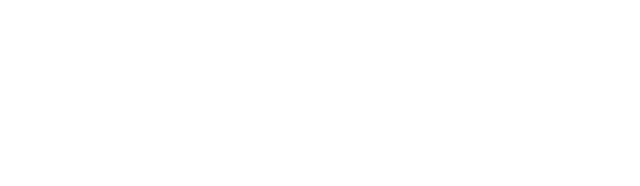
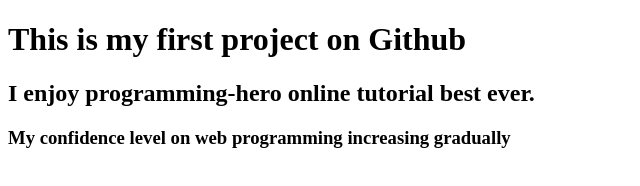
Before and after one commit to zahirul1/my-first-repo, a plain HTML site: page index.html in a window 1280 px wide. Shown: the whole page, without its empty margins (0-640 px from the left). Drawn offline with Linux system fonts and the light colour scheme.

Commit message:
some lines are added

```diff
--- a/index.html
+++ b/index.html
@@ -7,6 +7,9 @@
     <title>My First Github Repo</title>
 </head>
 <body>
+    <h1>This is my first project on Github</h1>
+    <h2>I enjoy programming-hero online tutorial best ever.</h2>
+    <h3> My confidence level on web programming increasing gradually</h3>
 
 </body>
 </html>
```
